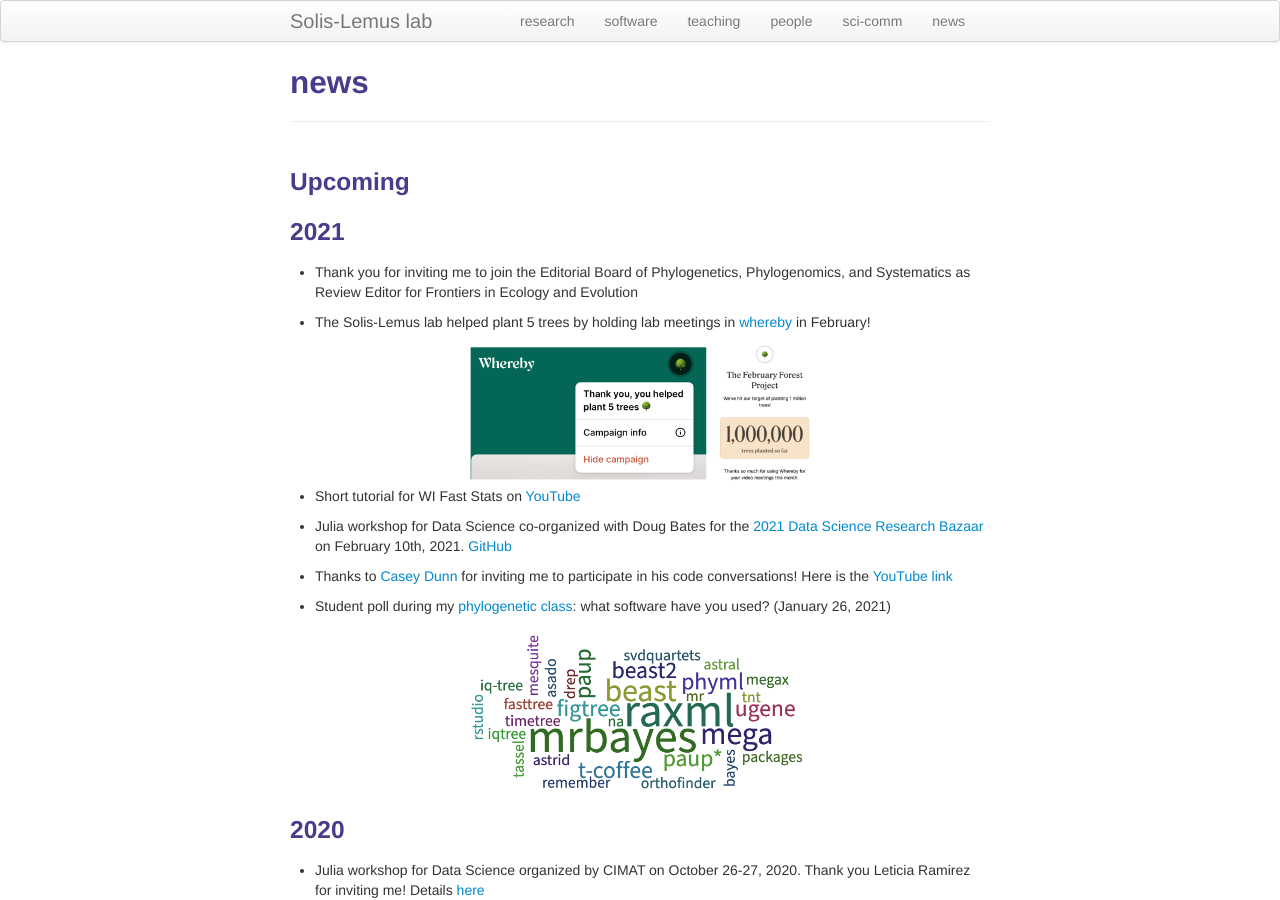
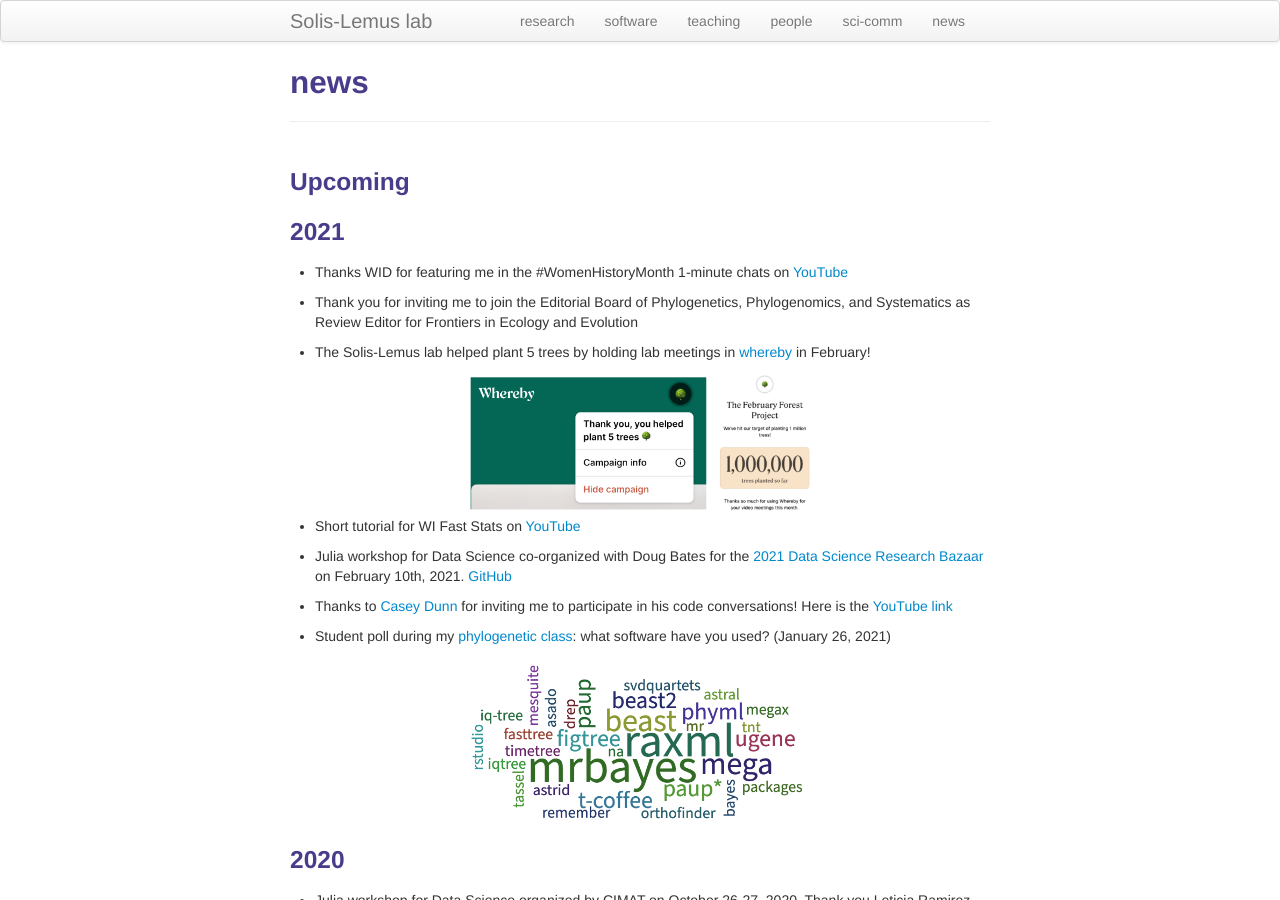
Before and after one commit to solislemuslab/solislemuslab.github.io, a Jekyll site: the page built from pages/news.md, in a window 1280 px wide and 900 px high. Built offline with Jekyll 4.4.1, drawn with Linux system fonts in a browser that asks for light colours.

Commit message:
added women history link

```diff
--- a/pages/news.md
+++ b/pages/news.md
@@ -8,6 +8,8 @@ description: Solis-Lemus lab
 
 
 ### 2021
+
+- Thanks WID for featuring me in the #WomenHistoryMonth 1-minute chats on [YouTube](https://www.youtube.com/watch?v=agnLh41aEfg)
 
 - Thank you for inviting me to join the Editorial Board of Phylogenetics, Phylogenomics, and Systematics as Review Editor for Frontiers in Ecology and Evolution
 
```
